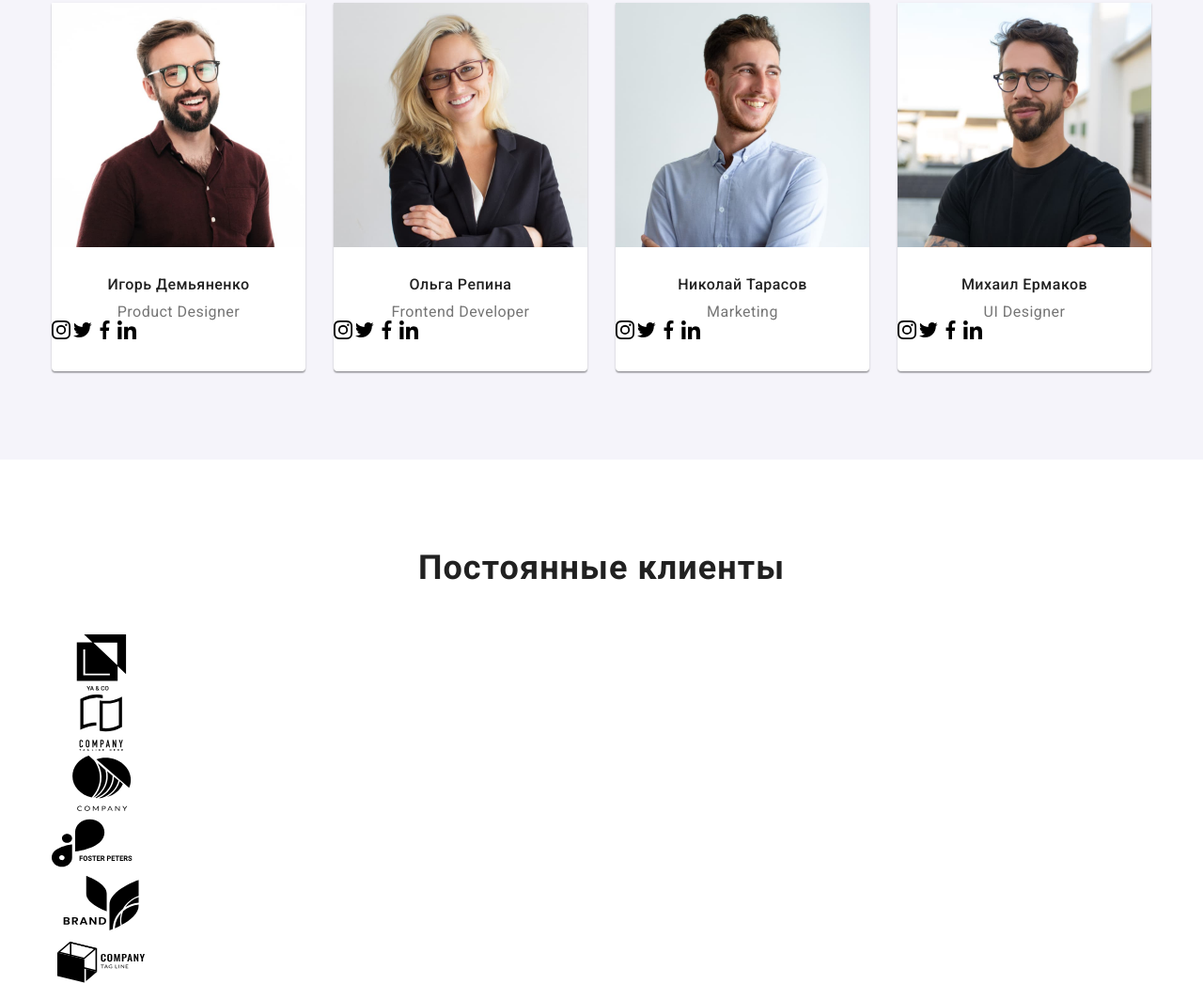
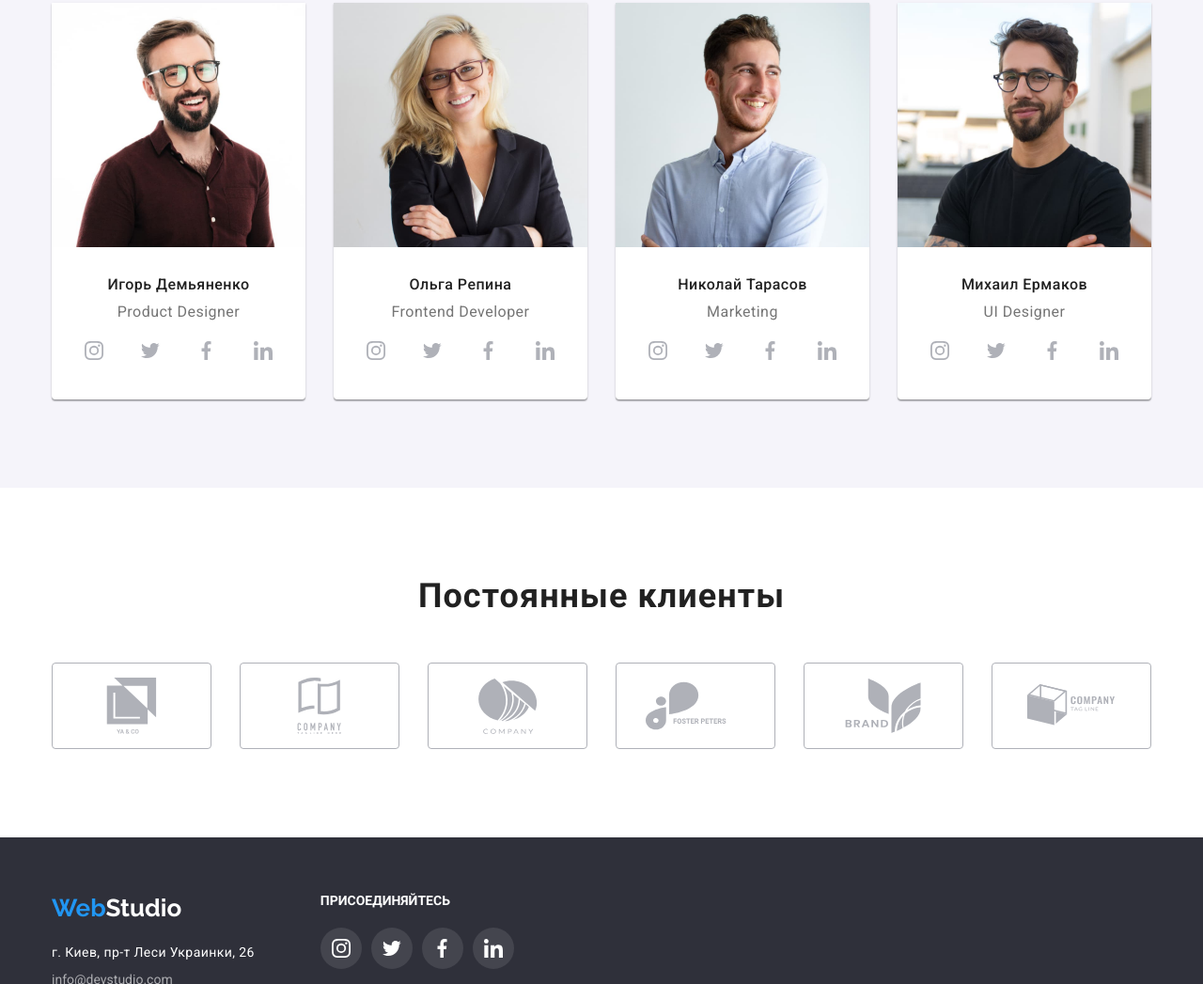
Before and after one commit to ivanytskyi2407/goit-markup-hw-04, a plain HTML site: page index.html in a window 1280 px wide. Shown: the part 1753-2800 px from the top of the page at 94% size. Drawn offline with nearby package versions, Linux system fonts and the light colour scheme.

Commit message:
Update style.css

```diff
--- a/css/style.css
+++ b/css/style.css
@@ -6,6 +6,7 @@
   --background-color-secondary: #2f303a;
   --bachgroun-button-portfolio: #f5f4fa;
   --section-services-gap: 30px;
+  --icon-background: #afb1b8;
 }
 body {
   font-family: Roboto, sans-serif;
@@ -100,12 +101,42 @@ ul {
 .site-nav-link.current {
   color: var(--accent-color);
 }
+/* ICON */
+.icon-mail,
+.icon-smartphone {
+  fill: currentColor;
+}
+.icon-list {
+  display: flex;
+  justify-content: center;
+}
+.icon-link {
+  display: flex;
+  justify-content: center;
+  align-items: center;
+  margin-top: 10px;
+  border-radius: 22px;
+  height: 44px;
+  width: 44px;
+  background-color: var(--primary-white-color);
+  fill: var(--icon-background);
+}
+.icon-link:not(:last-child) {
+  margin-right: 16px;
+}
+
+.icon-link:hover,
+.icon-link:focus {
+  fill: var(--primary-white-color);
+  background-color: var(--accent-color);
+}
 
 /* Header contacts */
 .header-contacts {
   display: flex;
   margin-left: auto;
 }
+
 .header-contacts-item:not(:first-child) {
   margin-left: 50px;
 }
@@ -280,12 +311,65 @@ ul {
 
   margin-top: 10px;
 }
-
-/* Футер */
+/*--------Постоянные клиенты--------  */
+.klient-list {
+  display: flex;
+  justify-content: center;
+}
+.klient-item:not(:last-child) {
+  margin-right: 30px;
+}
+.klient-link {
+  display: flex;
+  justify-content: center;
+  align-items: center;
+  width: 170px;
+  height: 92px;
+  border: 1px solid var(--icon-background);
+  border-radius: 4px;
+  color: var(--icon-background);
+  fill: currentColor;
+}
+.klient-link:focus,
+.klient-link:hover {
+  fill: var(--accent-color);
+  border-color: var(--accent-color);
+}
+/* ----------------Футер---------- */
 .footer {
   padding-top: 60px;
   padding-bottom: 60px;
   background-color: var(--background-color-secondary);
+}
+.footer-block {
+  display: flex;
+}
+.footer-address {
+  margin-right: 70px;
+}
+.strong {
+  color: var(--primary-white-color);
+}
+.footer-list {
+  display: flex;
+  margin-top: 20px;
+}
+
+.footer-soc-link {
+  display: flex;
+  justify-content: center;
+  align-items: center;
+  margin-right: 10px;
+  border-radius: 22px;
+  height: 44px;
+  width: 44px;
+  fill: var(--primary-white-color);
+  background-color: rgba(255, 255, 255, 0.1);
+}
+
+.footer-soc-link:hover,
+.footer-soc-link:focus {
+  background-color: var(--accent-color);
 }
 
 .address {
```
